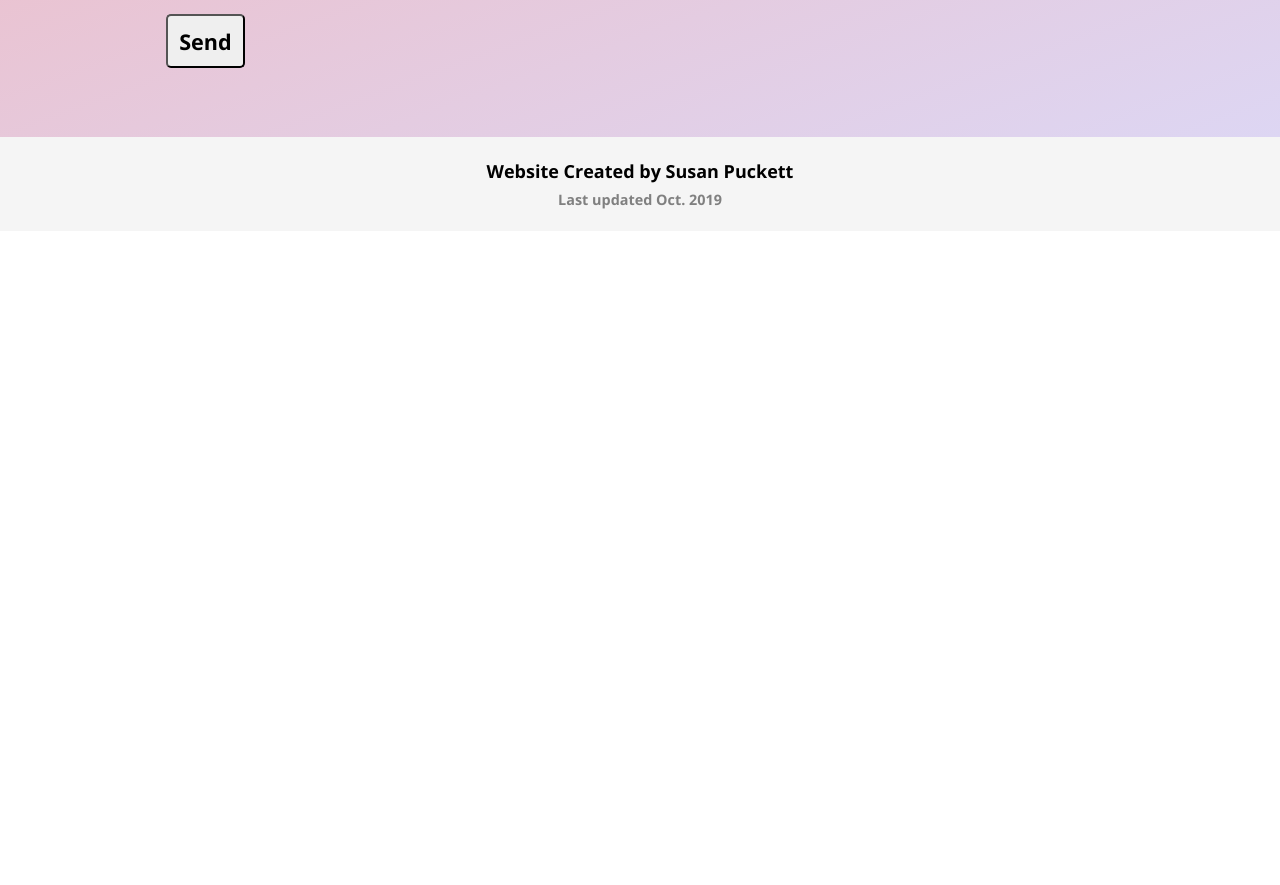
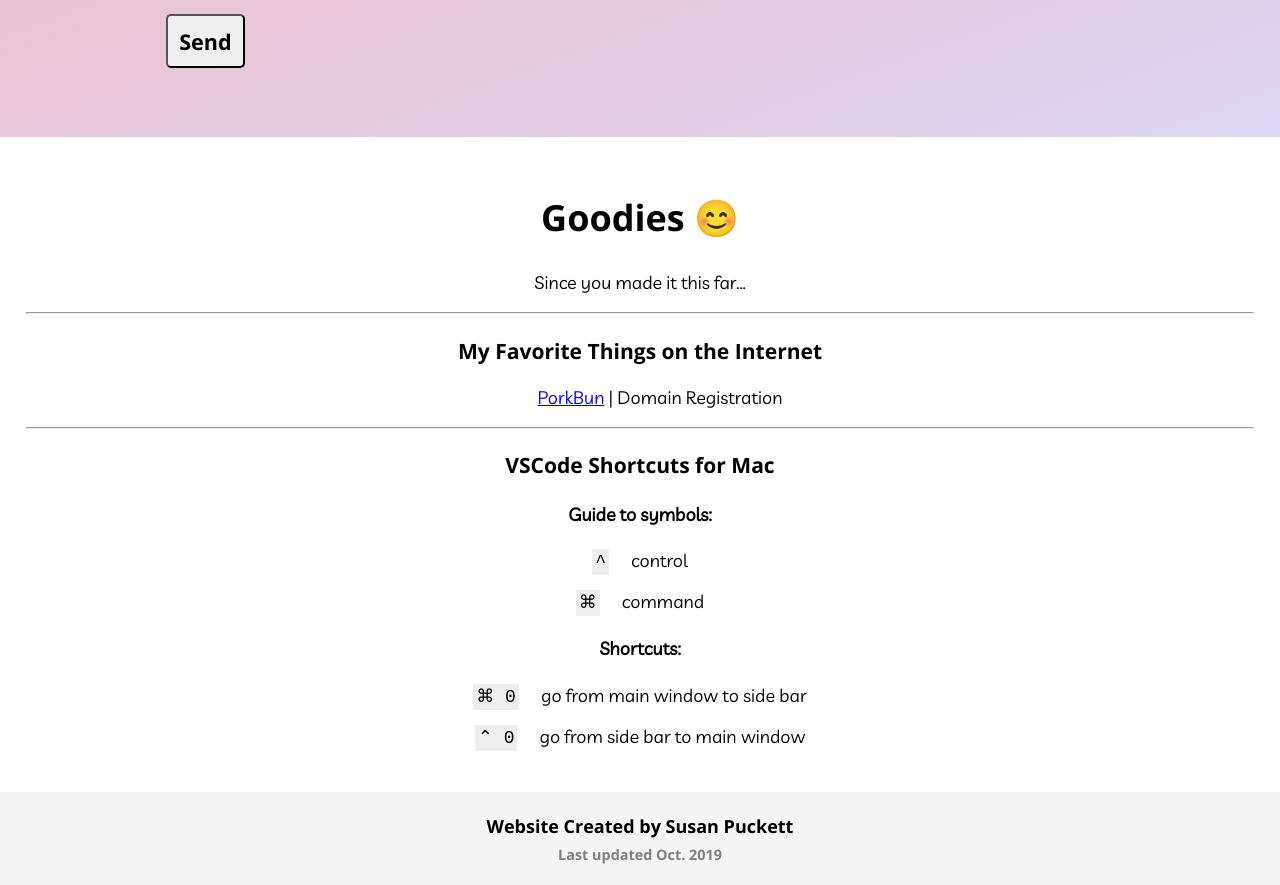
Before and after one commit to sepuckett86/portfolio-react, a React app: page / in a window 1280 px wide. Shown: the part 4300-5185 px from the top of the page. Before the commit the page ends 4531 px from the top, so only its background shows below. Built offline with nearby package versions, Linux system fonts and the light colour scheme.

Commit message:
add goodies

```diff
--- a/src/components/App.js
+++ b/src/components/App.js
@@ -6,6 +6,7 @@ import Footer from './Footer';
 import Portfolio from '../containers/Portfolio';
 import ContactForm from './contact/ContactForm';
 import IntroContainer from '../containers/IntroContainer';
+import FavoritesContainer from '../containers/FavoritesContainer';
 
 export default function App() {
   return (
@@ -15,6 +16,7 @@ export default function App() {
       <IntroContainer />
       <Portfolio />
       <ContactForm />
+      <FavoritesContainer />
     </main>
     <Footer />
   </>
--- /dev/null
+++ b/src/components/favorites/Favorites.css
@@ -0,0 +1,21 @@
+.Favorites {
+  padding: 2%;
+  text-align: center;
+
+  code {
+    background-color: #eee;
+    margin-right: 1em;
+    padding: 3px;
+  }
+
+  pre code {
+    background-color: #eee;
+    border: 1px solid #999;
+    display: block;
+    padding: 20px;
+  }
+
+  ul {
+    list-style: none;
+  }
+}
--- a/src/components/favorites/Favorites.js
+++ b/src/components/favorites/Favorites.js
@@ -1,17 +1,34 @@
 import React from 'react';
 import PropTypes from 'prop-types';
+import styles from './Favorites.css';
 
-export function Favorites({ links }) {
+export default function Favorites({ links }) {
   const linkItems = links.map(link => (
     <li key={link.url}>
-      {link.name}
+      <p><a href={link.url} target="_blank" rel="noopener noreferrer">{link.name}</a> | {link.purpose}</p>
     </li>
   ));
 
   return (
-    <ul>
-      {linkItems}
-    </ul>
+    <>
+    <section className={styles.Favorites}>
+      <h2>Goodies 😊</h2>
+      <p>Since you made it this far...</p>
+      <hr />
+      <h3>My Favorite Things on the Internet</h3>
+      <ul>
+        {linkItems}
+      </ul>
+      <hr />
+      <h3>VSCode Shortcuts for Mac</h3>
+      <h4>Guide to symbols:</h4>
+      <p><code>^</code> control</p>
+      <p><code>⌘</code> command</p>
+      <h4>Shortcuts:</h4>
+      <p><code>⌘ 0</code> go from main window to side bar</p>
+      <p><code>⌃ 0</code> go from side bar to main window</p>
+    </section>
+    </>
   );
 }
 
--- a/src/containers/FavoritesContainer.js
+++ b/src/containers/FavoritesContainer.js
@@ -2,9 +2,19 @@ import React, { Component } from 'react';
 import Favorites from '../components/favorites/Favorites';
 
 export default class FavoritesContainer extends Component {
+  state = {
+    links: [
+      {
+        name: 'PorkBun',
+        url: 'https://porkbun.com/',
+        purpose: 'Domain Registration'
+      }
+    ]
+  }
+
   render() {
     return (
-      <Favorites />
+      <Favorites links={this.state.links}/>
     );
   }
 }
```
